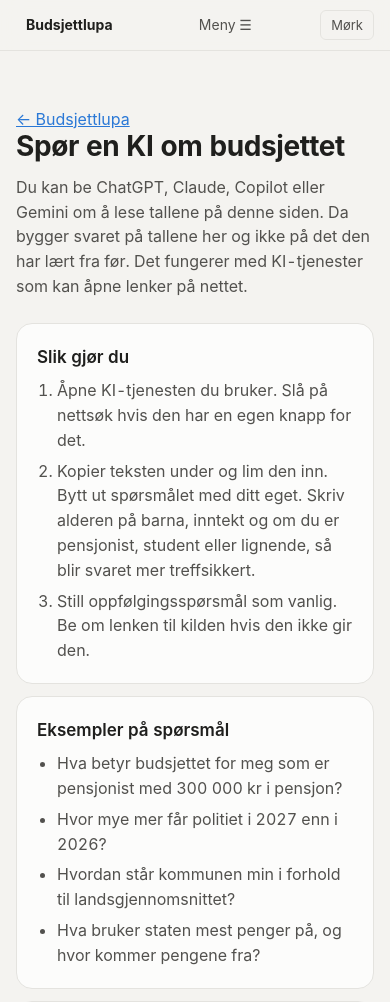
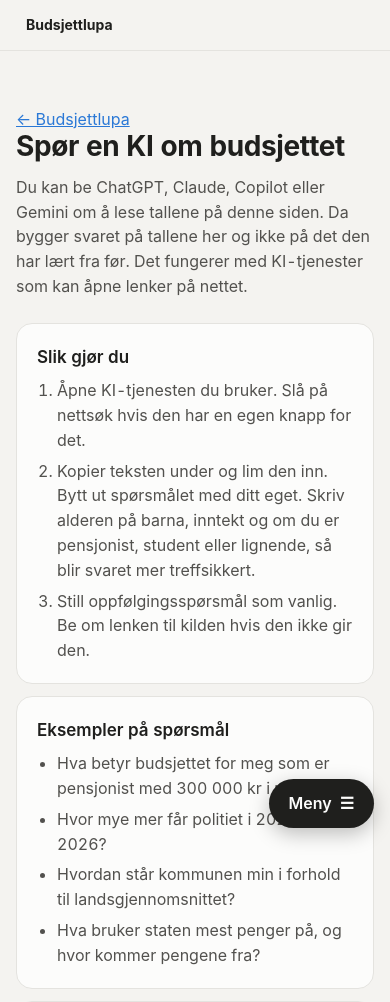
Before and after one commit to janbjorge/statsbudsjett, a Python web app: template src/adapters/web/templates/ki.html in a window 390 px wide. Shown: the top 1002 px of the page. Run offline with Jinja, Linux system fonts and the light colour scheme; the template is opened without the code that fills it, so the values that code supplies are empty.

Commit message:
Move the phone menu to a button in thumb reach that opens a bottom sheet
The phone header put Meny mid-bar, showed content through the sticky
bar and listed 14 links flat. On phones the top bar now scrolls away,
and a Meny button bottom right opens a popover sheet: pages first, the
current one marked, then the front-page sections, with the theme
switch at the top. Desktop keeps the top bar.

```diff
--- a/src/adapters/web/static/app.css
+++ b/src/adapters/web/static/app.css
@@ -55,19 +55,52 @@ nav.top a[aria-current] { color: var(--text-primary); font-weight: 600; }
   background: var(--surface-1); border: 1px solid var(--hairline); border-radius: 12px; box-shadow: 0 10px 30px rgba(0,0,0,.12);
 }
 nav.top .more .menu a { padding: 8px 12px; font-size: 15px; }
-.more .menu a.p, .more .narrow { display: none; }
-@media (max-width: 860px) {
-  nav.top .nav-links, .more .wide { display: none; }
-  .more .narrow { display: inline; }
-  .more { margin-left: auto; }
-  nav.top .theme { margin-left: 4px; }
-  .more .menu a.p { display: block; }
-  .more .menu a.p:last-of-type { border-bottom: 1px solid var(--hairline); margin-bottom: 4px; padding-bottom: 12px; }
-}
 nav.top a { color: var(--text-secondary); text-decoration: none; font-size: 14px; padding: 6px 10px; border-radius: 6px; white-space: nowrap; }
 nav.top a:hover { background: var(--surface-2); color: var(--text-primary); }
 nav.top .brand { font-weight: 700; color: var(--text-primary); margin-right: 8px; }
 nav.top .theme { margin-left: auto; font: inherit; font-size: 13px; background: none; border: 1px solid var(--hairline); color: var(--text-secondary); border-radius: 6px; padding: 4px 10px; cursor: pointer; }
+
+/* Phones: the top bar is only the name and scrolls away; the menu is a button in thumb reach that opens a bottom sheet */
+.nav-fab { display: none; }
+@media (max-width: 860px) {
+  nav.top { position: static; background: none; backdrop-filter: none; }
+  nav.top .nav-links, nav.top .more, nav.top .theme { display: none; }
+  html { scroll-padding-top: 16px; }
+  main { padding-bottom: 120px; }
+  .nav-fab {
+    display: inline-flex; align-items: center; gap: 8px; position: fixed; z-index: 25;
+    right: 16px; bottom: calc(16px + env(safe-area-inset-bottom));
+    font: inherit; font-size: 16px; font-weight: 600; padding: 12px 20px; border: 0; border-radius: 999px; cursor: pointer;
+    background: var(--text-primary); color: var(--surface-1); box-shadow: 0 6px 20px rgba(0,0,0,.25);
+  }
+}
+.nav-sheet {
+  position: fixed; inset: auto 0 0 0; margin: 0; width: 100%; max-width: none; max-height: 85dvh; overflow-y: auto;
+  border: 0; border-radius: 18px 18px 0 0; padding: 0 16px calc(12px + env(safe-area-inset-bottom));
+  background: var(--surface-1); color: var(--text-primary); box-shadow: 0 -8px 30px rgba(0,0,0,.18);
+}
+.nav-sheet::backdrop { background: rgba(0,0,0,.4); }
+.nav-sheet:popover-open { animation: sheet-up .22s ease-out; }
+@keyframes sheet-up { from { transform: translateY(100%); } }
+@media (prefers-reduced-motion: reduce) { .nav-sheet:popover-open { animation: none; } }
+html:has(.nav-sheet:popover-open) { overflow: hidden; }
+.sheet-head { display: flex; align-items: center; gap: 12px; position: sticky; top: 0; padding-top: 6px; background: var(--surface-1); z-index: 1; }
+.sheet-h { font-size: 12px; font-weight: 650; text-transform: uppercase; letter-spacing: .06em; color: var(--text-muted); margin: 14px 0 6px; }
+.sheet-head b { font-size: 17px; margin-right: auto; }
+.sheet-close { font: inherit; font-size: 18px; width: 44px; height: 44px; margin-right: -10px; border: 0; background: none; color: var(--text-secondary); cursor: pointer; border-radius: 50%; }
+.sheet-pages { display: grid; grid-template-columns: 1fr 1fr; gap: 8px; }
+.sheet-pages a { padding: 12px; font-size: 16px; font-weight: 600; line-height: 1.3; color: var(--text-primary); text-decoration: none; border: 1px solid var(--hairline); border-radius: 12px; }
+.sheet-pages a[aria-current] { border: 2px solid var(--accent); padding: 11px; }
+.sheet-sections { display: grid; grid-template-columns: 1fr 1fr; gap: 8px; }
+.sheet-sections a { padding: 8px 12px; font-size: 15px; line-height: 1.3; color: var(--text-primary); text-decoration: none; background: var(--surface-2); border-radius: 10px; }
+.theme-row {
+  display: flex; align-items: center; gap: 8px; min-height: 44px; padding: 0;
+  font: inherit; font-size: 14px; color: var(--text-secondary); background: none; border: 0; cursor: pointer;
+}
+.switch { width: 46px; height: 28px; border-radius: 999px; background: var(--hairline); position: relative; transition: background .15s; }
+.switch::after { content: ""; position: absolute; top: 3px; left: 3px; width: 22px; height: 22px; border-radius: 50%; background: #fff; box-shadow: 0 1px 3px rgba(0,0,0,.3); transition: transform .15s; }
+.theme-row[aria-pressed="true"] .switch { background: var(--accent); }
+.theme-row[aria-pressed="true"] .switch::after { transform: translateX(18px); }
 main { max-width: 1120px; margin: 0 auto; padding: 0 16px 80px; }
 section { padding: 56px 0 8px; }
 h1 { font-size: clamp(28px, 4.2vw, 40px); line-height: 1.12; letter-spacing: -0.015em; margin: 0 0 12px; font-weight: 650; }
--- a/src/adapters/web/static/charts.js
+++ b/src/adapters/web/static/charts.js
@@ -289,6 +289,10 @@ document.addEventListener("click", ev => {
 document.addEventListener("keydown", ev => {
   if (ev.key === "Escape") document.querySelector("nav.top .more")?.removeAttribute("open");
 });
+// Phone menu sheet: a link to a section on the same page does not navigate, so close the sheet by hand
+document.addEventListener("click", ev => {
+  if (ev.target.closest("#nav-sheet a")) document.getElementById("nav-sheet").hidePopover?.();
+});
 let resizeTimer;
 // Mobile browsers fire resize when the address bar hides; only a width change needs a redraw
 let lastWidth = innerWidth;
@@ -302,13 +306,15 @@ document.addEventListener("htmx:afterSettle", drawAll);
 const isDark = () => document.documentElement.dataset.theme === "dark" ||
   (!document.documentElement.dataset.theme && matchMedia("(prefers-color-scheme: dark)").matches);
 document.addEventListener("DOMContentLoaded", () => {
-  const btn = document.getElementById("theme");
-  btn.textContent = isDark() ? "Lys" : "Mørk";
-  btn.addEventListener("click", () => {
+  // Two toggles: the button in the desktop bar and the switch in the phone menu
+  const toggles = document.querySelectorAll("[data-theme-toggle]");
+  const label = () => toggles.forEach(b => b.hasAttribute("aria-pressed") ? b.setAttribute("aria-pressed", isDark()) : b.textContent = isDark() ? "Lys" : "Mørk");
+  label();
+  toggles.forEach(b => b.addEventListener("click", () => {
     document.documentElement.dataset.theme = isDark() ? "light" : "dark";
     localStorage.setItem("theme", document.documentElement.dataset.theme);
-    btn.textContent = isDark() ? "Lys" : "Mørk";
+    label();
     drawAll();
-  });
+  }));
   drawAll();
 });
--- a/src/adapters/web/templates/base.html
+++ b/src/adapters/web/templates/base.html
@@ -31,27 +31,38 @@
       <a href="/tilbud"{% if request.url.path == "/tilbud" %} aria-current="page"{% endif %}>Hele budsjettet</a>
     </div>
     <details class="more">
-      <summary><span class="wide">Mer ▾</span><span class="narrow">Meny ☰</span></summary>
+      <summary>Mer ▾</summary>
       <div class="menu">
-        <a class="p" href="/#meg">For deg</a>
-        <a class="p" href="/#skatt">Skatten din</a>
-        <a class="p" href="/#utforsk">Utforsk</a>
-        <a class="p" href="/#kommune">Kommunen din</a>
-        <a class="p" href="/flyt">Pengestrømmen</a>
         <a href="/#inntekter">Hvor pengene kommer fra</a>
         <a href="/#endringer">Største endringer</a>
         <a href="/#olje">Oljepengene</a>
         <a href="/oljefondet"{% if request.url.path == "/oljefondet" %} aria-current="page"{% endif %}>Oljefondets verdi</a>
-        <a class="p" href="/tilbud">Hele budsjettet</a>
         <a href="/visste-du"{% if request.url.path == "/visste-du" %} aria-current="page"{% endif %}>Visste du?</a>
         <a href="/ki"{% if request.url.path == "/ki" %} aria-current="page"{% endif %}>Spør en KI</a>
         <a href="/#ordliste">Ordliste</a>
         <a href="/#feil">Fant du en feil?</a>
       </div>
     </details>
-    <button class="theme" id="theme" type="button">Mørk</button>
+    <button class="theme" type="button" data-theme-toggle>Mørk</button>
   </div>
 </nav>
+{# Phones: a button in thumb reach opens the menu as a sheet from the bottom (popover, so the browser handles closing) #}
+{% set pages = [("/", "Forsiden"), ("/flyt", "Pengestrømmen"), ("/tilbud", "Hele budsjettet"), ("/oljefondet", "Oljefondets verdi"), ("/visste-du", "Visste du?"), ("/ki", "Spør en KI")] %}
+{% set sections = [("meg", "For deg"), ("skatt", "Skatten din"), ("inntekter", "Hvor pengene kommer fra"), ("utforsk", "Utforsk"), ("endringer", "Største endringer"), ("kommune", "Kommunen din"), ("olje", "Oljepengene"), ("ordliste", "Ordliste"), ("feil", "Fant du en feil?")] %}
+<button class="nav-fab" type="button" popovertarget="nav-sheet">Meny <span aria-hidden="true">☰</span></button>
+<div class="nav-sheet" id="nav-sheet" popover role="dialog" aria-label="Meny">
+  <div class="sheet-head"><b>Meny</b>
+    <button class="theme-row" type="button" data-theme-toggle aria-pressed="false"><span>Mørkt tema</span><span class="switch" aria-hidden="true"></span></button>
+    <button class="sheet-close" type="button" popovertarget="nav-sheet" popovertargetaction="hide" aria-label="Lukk menyen">✕</button></div>
+  <div class="sheet-h">Sider</div>
+  <nav class="sheet-pages" aria-label="Sider">
+    {% for href, label in pages %}<a href="{{ href }}"{% if request.url.path == href %} aria-current="page"{% endif %}>{{ label }}</a>
+    {% endfor %}</nav>
+  <div class="sheet-h">På forsiden</div>
+  <nav class="sheet-sections" aria-label="På forsiden">
+    {% for id, label in sections %}<a href="/#{{ id }}">{{ label }}</a>
+    {% endfor %}</nav>
+</div>
 <main>
 {% block main %}{% endblock %}
   <footer>
```
Also changed, not shown: docs/done.md (+1 -0 lines).
